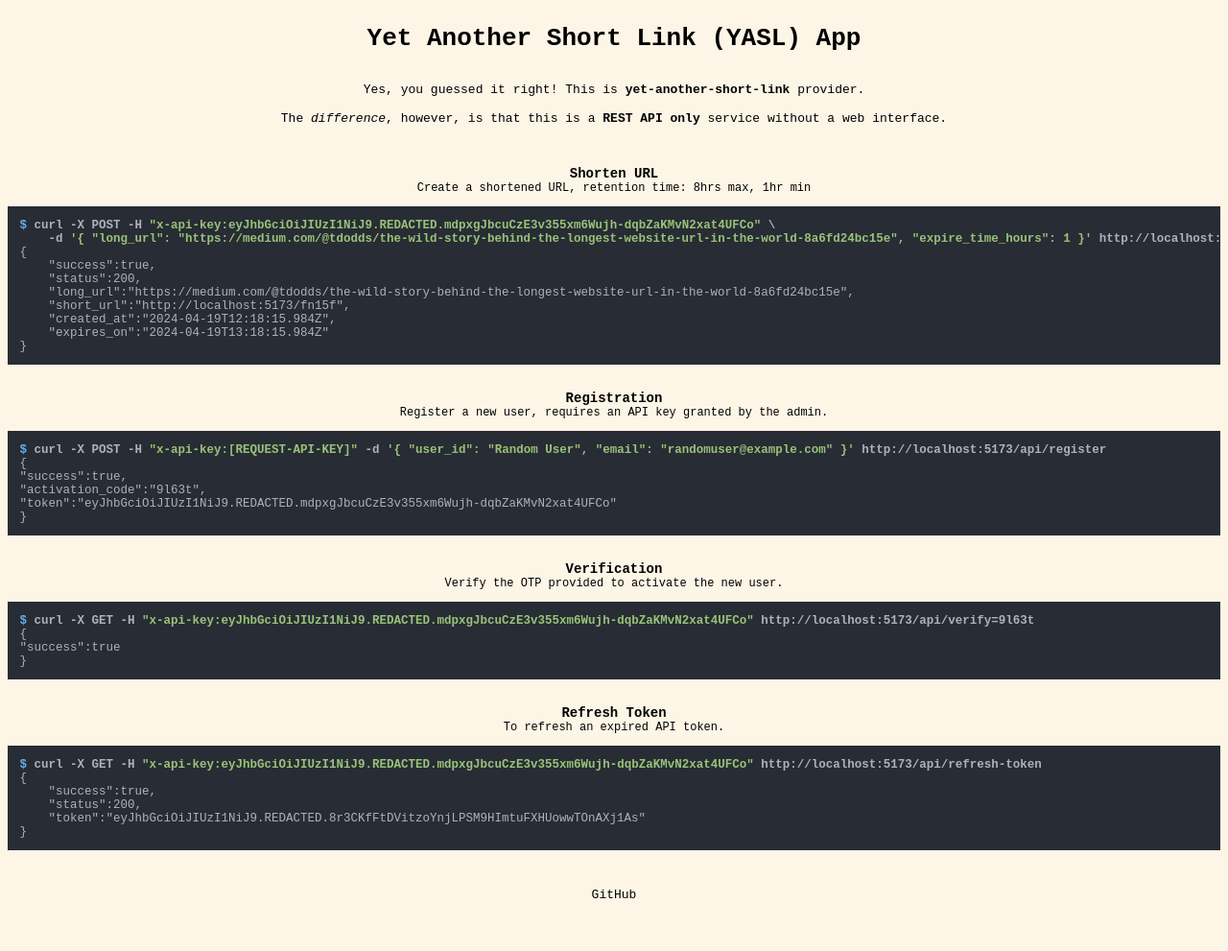
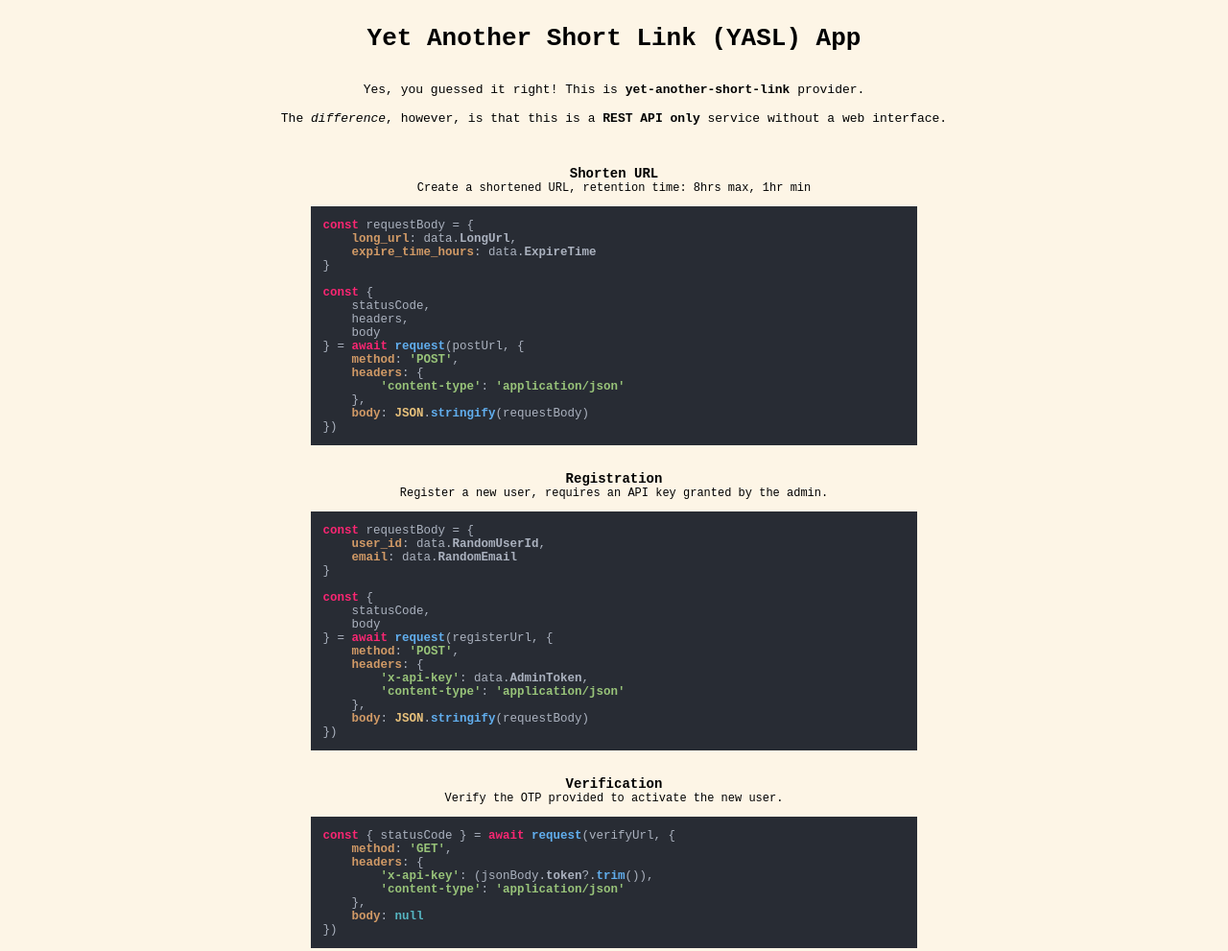
Before and after one commit to riveraja/yet-another-short-link, a website: page index.html in a window 1280 px wide. Shown: the top 991 px of the page at 96% size. Before the commit the page ends 948 px from the top, so only its background shows below. Drawn offline with nearby package versions, Linux system fonts and the light colour scheme.

Commit message:
added tests

```diff
--- a/index.html
+++ b/index.html
@@ -21,38 +21,60 @@
                 <br />
                 <p class="head-style">Shorten URL</p>
                 <p class="instructions">Create a shortened URL, retention time: 8hrs max, 1hr min</p>
-<pre class="code-style"><code class="language-shell">$ curl -X POST -H "x-api-key:eyJhbGciOiJIUzI1NiJ9.REDACTED.mdpxgJbcuCzE3v355xm6Wujh-dqbZaKMvN2xat4UFCo" \
-    -d '{ "long_url": "https://medium.com/@tdodds/the-wild-story-behind-the-longest-website-url-in-the-world-8a6fd24bc15e", "expire_time_hours": 1 }' http://localhost:5173/api/shorten-url
-{
-    "success":true,
-    "status":200,
-    "long_url":"https://medium.com/@tdodds/the-wild-story-behind-the-longest-website-url-in-the-world-8a6fd24bc15e",
-    "short_url":"http://localhost:5173/fn15f",
-    "created_at":"2024-04-19T12:18:15.984Z",
-    "expires_on":"2024-04-19T13:18:15.984Z"
-}</code></pre>
+<pre class="code-style"><code class="language-javascript">const requestBody = {
+    long_url: data.LongUrl,
+    expire_time_hours: data.ExpireTime
+}
+
+const {
+    statusCode,
+    headers,
+    body
+} = await request(postUrl, {
+    method: 'POST',
+    headers: {
+        'content-type': 'application/json'
+    },
+    body: JSON.stringify(requestBody)
+})</code></pre>
                 <p class="head-style">Registration</p>
                 <p class="instructions">Register a new user, requires an API key granted by the admin.</p>
-<pre class="code-style"><code class="language-shell">$ curl -X POST -H "x-api-key:[REQUEST-API-KEY]" -d '{ "user_id": "Random User", "email": "randomuser@example.com" }' http://localhost:5173/api/register
-{
-"success":true,
-"activation_code":"9l63t",
-"token":"eyJhbGciOiJIUzI1NiJ9.REDACTED.mdpxgJbcuCzE3v355xm6Wujh-dqbZaKMvN2xat4UFCo"
-}</code></pre>
+<pre class="code-style"><code class="language-javascript">const requestBody = {
+    user_id: data.RandomUserId,
+    email: data.RandomEmail
+}
+
+const {
+    statusCode,
+    body
+} = await request(registerUrl, {
+    method: 'POST',
+    headers: {
+        'x-api-key': data.AdminToken,
+        'content-type': 'application/json'
+    },
+    body: JSON.stringify(requestBody)
+})</code></pre>
                 <p class="head-style">Verification</p>
                 <p class="instructions">Verify the OTP provided to activate the new user.</p>
-<pre class="code-style"><code class="language-shell">$ curl -X GET -H "x-api-key:eyJhbGciOiJIUzI1NiJ9.REDACTED.mdpxgJbcuCzE3v355xm6Wujh-dqbZaKMvN2xat4UFCo" http://localhost:5173/api/verify=9l63t
-{
-"success":true
-}</code></pre>
+<pre class="code-style"><code class="language-javascript">const { statusCode } = await request(verifyUrl, {
+    method: 'GET',
+    headers: {
+        'x-api-key': (jsonBody.token?.trim()),
+        'content-type': 'application/json'
+    },
+    body: null
+})</code></pre>
                 <p class="head-style">Refresh Token</p>
                 <p class="instructions">To refresh an expired API token.</p>
-<pre class="code-style"><code class="language-shell">$ curl -X GET -H "x-api-key:eyJhbGciOiJIUzI1NiJ9.REDACTED.mdpxgJbcuCzE3v355xm6Wujh-dqbZaKMvN2xat4UFCo" http://localhost:5173/api/refresh-token
-{
-    "success":true,
-    "status":200,
-    "token":"eyJhbGciOiJIUzI1NiJ9.REDACTED.8r3CKfFtDVitzoYnjLPSM9HImtuFXHUowwTOnAXj1As"
-}</code></pre>
+<pre class="code-style"><code class="language-javascript">const result = await request(verifyUrl, {
+    method: 'GET',
+    headers: {
+        'x-api-key': (code.jsonBody.token?.trim()),
+        'content-type': 'application/json'
+    },
+    body: null
+})</code></pre>
             </p>
         </div>
 
@@ -62,6 +84,7 @@
 
         <script src="https://unpkg.com/@highlightjs/cdn-assets@11.9.0/highlight.min.js"></script>
         <script src="https://unpkg.com/@highlightjs/cdn-assets@11.9.0/languages/shell.min.js"></script>
+        <script src="https://unpkg.com/@highlightjs/cdn-assets@11.9.0/languages/javascript.min.js"></script>
         <script>hljs.highlightAll();</script>
     </body>
 </html>
@@ -84,7 +107,7 @@
         font-weight: bold;
     }
     .code-style{
-        width: 100%;
+        width: 50%;
         tab-size: 2;
         text-align: left;
         font-size: 12.5px;
--- a/index.ts
+++ b/index.ts
@@ -237,10 +237,7 @@ const server = Bun.serve({
             if (hasApiKey) {
                 const { userId, email } = await decodeJwt(globalThis.token)
                 await verifyJwt(globalThis.token)
-
-
                 const activation_code = url.pathname.split('=')[1]
-                logger.info(activation_code)
                 if (await verifyOtp(userId as string, email as string, activation_code as string)) {
                     return Response.json({ success: true })
                 }
--- a/package.json
+++ b/package.json
@@ -4,7 +4,8 @@
   "type": "module",
   "devDependencies": {
     "@types/bun": "latest",
-    "drizzle-kit": "^0.20.14"
+    "drizzle-kit": "^0.20.14",
+    "undici": "^6.14.1"
   },
   "peerDependencies": {
     "typescript": "^5.0.0"
--- a/utils/jwt.ts
+++ b/utils/jwt.ts
@@ -1,5 +1,6 @@
 import * as jose from 'jose'
-import { db } from '../db/db.ts'
+const logger = require('pino')();
+// import { db } from '../db/db.ts'
 
 const key: Uint8Array = new TextEncoder().encode(import.meta.env.JWT_SECRET)
 const alg: string = import.meta.env.JWT_ALG as string
@@ -24,6 +25,7 @@ export const verifyJwt = async (clientJwt: string) => {
             audience: aud
         })
     } catch (error) {
+        logger.error(error)
         throw new Error('Token verification failed.')
     }
 }
@@ -32,6 +34,7 @@ export const decodeJwt = async (clientJwt: string) => {
     try {
         return await jose.decodeJwt(clientJwt)
     } catch (error) {
+        logger.error(error)
         throw new Error("Failed decoding the token.")
     }
 }
```
Also changed, not shown: test/exports.ts (added, +10 -0 lines), test/refresh.ts (added, +25 -0 lines), test/register.ts (added, +30 -0 lines), test/rvr.ts (added, +36 -0 lines), test/shorten.ts (added, +27 -0 lines), test/verify.ts (added, +25 -0 lines), 1 other file.
